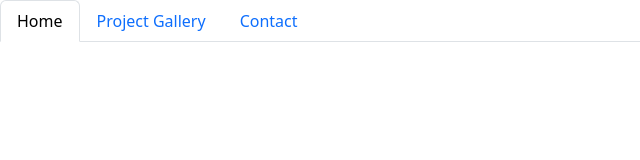
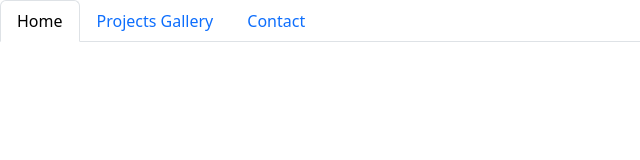
Before and after one commit to giadasponzilli/react-portfolio-giadaSponzilli, a React (Vite) app: page / in a window 1280 px wide. Shown: the top 160 px of the page, without its empty margins (0-640 px from the left). Built offline with nearby package versions, Linux system fonts and the light colour scheme.

Commit message:
adjusted navbar with correct link name

```diff
--- a/src/components/Navbar/index.jsx
+++ b/src/components/Navbar/index.jsx
@@ -5,15 +5,15 @@ import Navbar from 'react-bootstrap/Navbar';
 function MyNavbar() {
   return (
     <>
-      <Nav variant="tabs" defaultActiveKey="/home">
+      <Nav variant="tabs" defaultActiveKey="/">
         <Nav.Item>
-          <Nav.Link href="/home">Home</Nav.Link>
+          <Nav.Link href="/">Home</Nav.Link>
         </Nav.Item>
         <Nav.Item>
-          <Nav.Link eventKey="link-1">Project Gallery</Nav.Link>
+          <Nav.Link href="/projectsgallery">Projects Gallery</Nav.Link>
         </Nav.Item>
         <Nav.Item>
-          <Nav.Link eventKey="link-2">
+          <Nav.Link href="/contact">
             Contact
           </Nav.Link>
         </Nav.Item>
```
